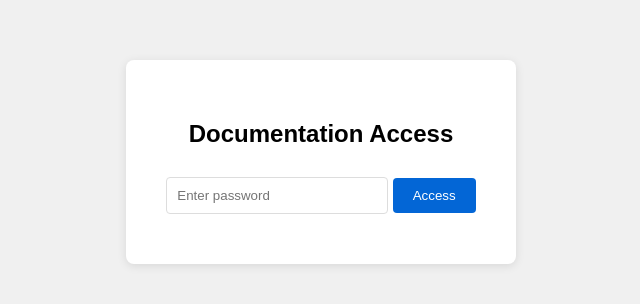
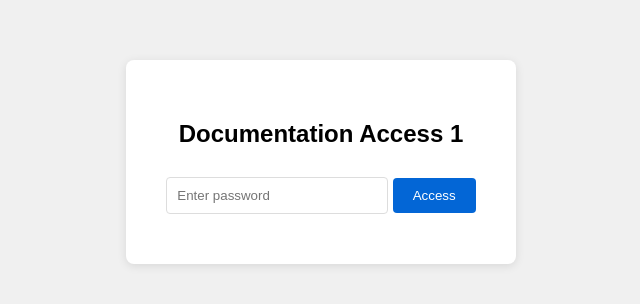
Before and after one commit to danielfisher414/webpage, a plain HTML site: page index.html in a window 1280 px wide. Shown: the part 238-542 px from the top of the page, 319-959 px from the left. Drawn offline with Linux system fonts and the light colour scheme.

Commit message:
Update index.html

```diff
--- a/index.html
+++ b/index.html
@@ -46,7 +46,7 @@
 </head>
 <body>
     <div class="login-container" id="loginForm">
-        <h2>Documentation Access</h2>
+        <h2>Documentation Access 1</h2>
         <input type="password" id="passwordInput" placeholder="Enter password" />
         <button onclick="checkPassword()">Access</button>
     </div>
```
